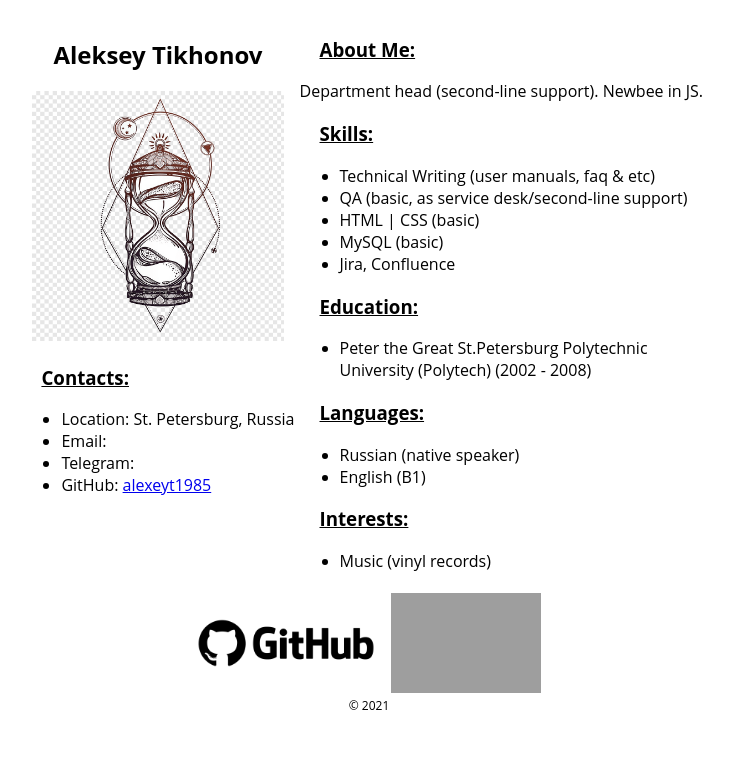
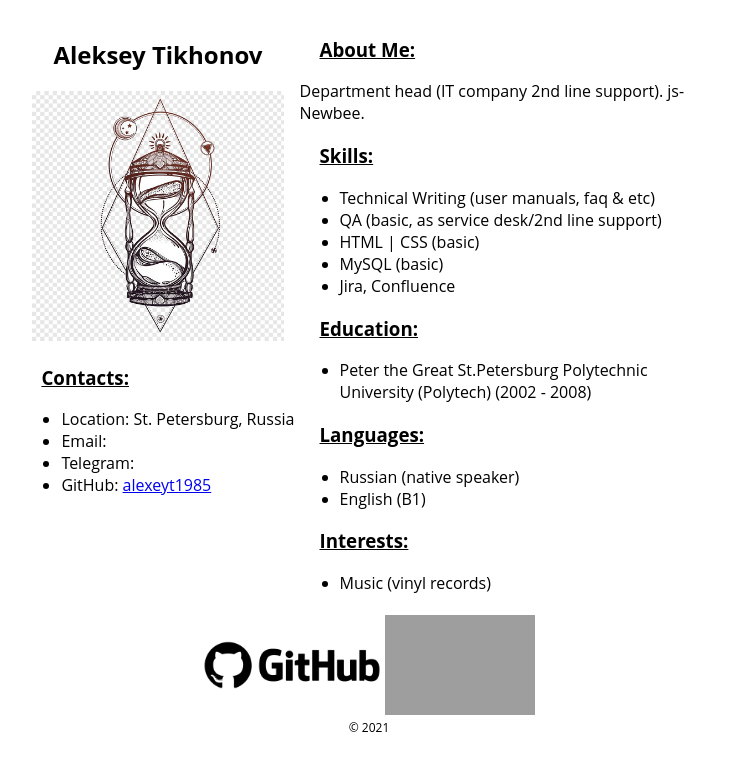
Before and after one commit to alexeyt1985/rsschool-cv, a plain HTML site: page index.html in a window 1280 px wide. Shown: the whole page, without its empty margins (271-1004 px from the left). Drawn offline with Linux system fonts and the light colour scheme; grey boxes are pictures that could not be loaded.

Commit message:
init: start my CV page project

```diff
--- a/index.html
+++ b/index.html
@@ -29,12 +29,12 @@
 <!-- header начало -->
 <div class="header">
     <h3>About Me:</h3>
-    <p>Department head (second-line support). Newbee in JS.
+    <p>Department head (IT company 2nd line support). js-Newbee.
 
     <h3>Skills:</h3>
     <ul>
         <li>Technical Writing (user manuals, faq & etc)
-        <li>QA (basic, as service desk/second-line support)
+        <li>QA (basic, as service desk/2nd line support)
         <li>HTML | CSS (basic)
         <li>MySQL (basic)
         <li>Jira, Confluence
@@ -61,7 +61,7 @@
 
 <!-- footer начало -->
 <div class="footer">
-    <a href="https://github.com/alexeyt1985" target="_blank"><img src="./images/GitHub_logo.png" alt="My GitHub" height="100" width="178"/></a> &nbsp&nbsp&nbsp <a href="https://rs.school/js/" target="_blank"><img src="https://rs.school/images/rs_school_js.svg" alt="RS School" height="100" width="150"/></a>
+    <a href="https://github.com/alexeyt1985" target="_blank"><img src="./images/GitHub_logo.png" alt="My GitHub" height="100" width="178"/></a> <a href="https://rs.school/js/" target="_blank"><img src="https://rs.school/images/rs_school_js.svg" alt="RS School" height="100" width="150"/></a>
     <br>© 2021
 </div>
 <!-- footer конец -->
```
